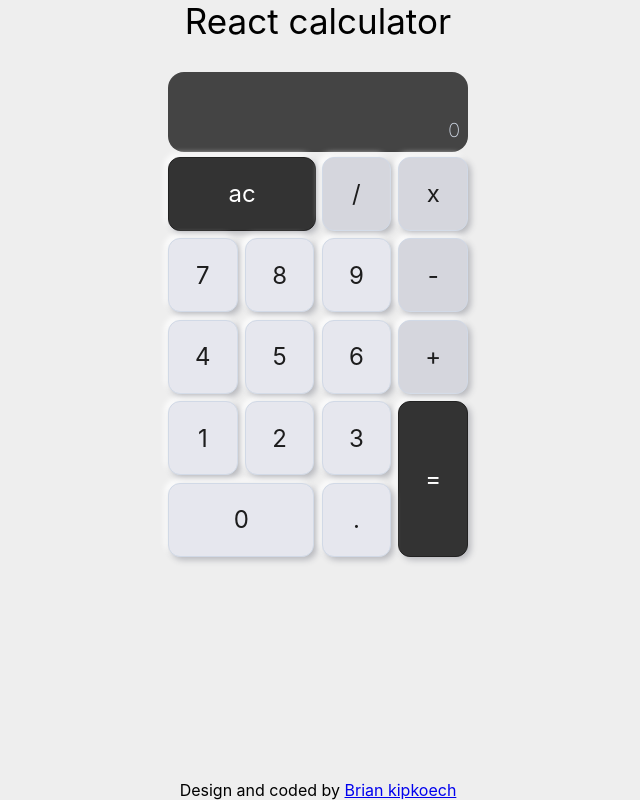
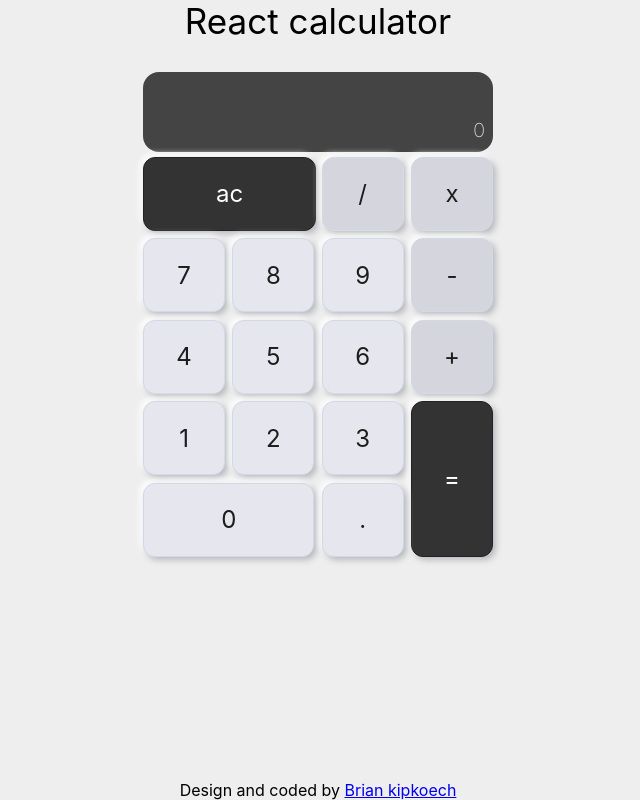
Before and after one commit to Brian-kipkoech-mutai/React-calculator, a React (Create React App) app: page / in a window 1280 px wide. Shown: the whole page, without its empty margins (322-962 px from the left). Built offline with nearby package versions, Linux system fonts and the light colour scheme.

Commit message:
updating calculator dimensions

```diff
--- a/src/appstyling/caculator.css
+++ b/src/appstyling/caculator.css
@@ -57,7 +57,7 @@
  .buttons-view{
    margin: 0 auto;
  color: #ffffff;
- max-width: 300px;
+ max-width: 350px;
  width: calc(100vw);
  height: 400px;
  font-size: 1.5em;
```
